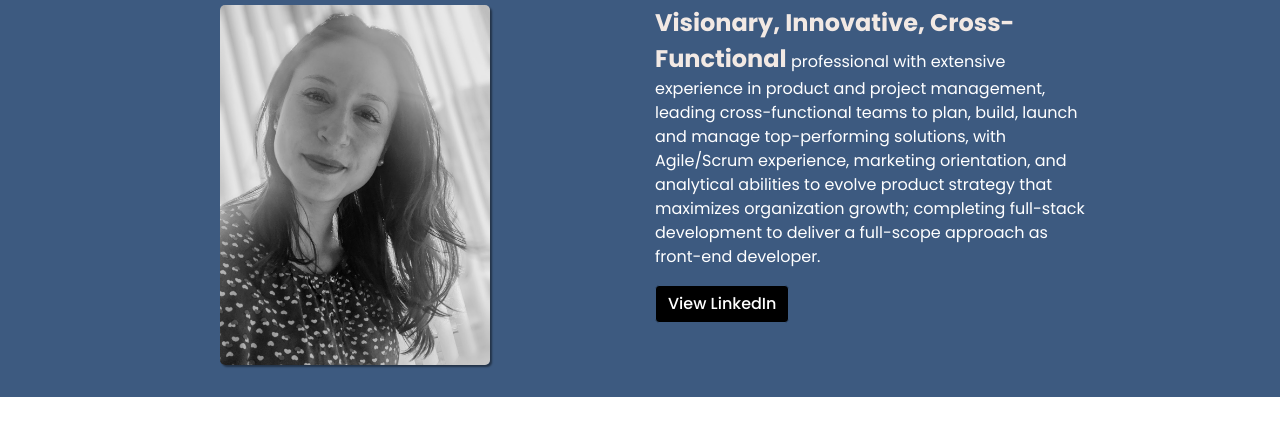
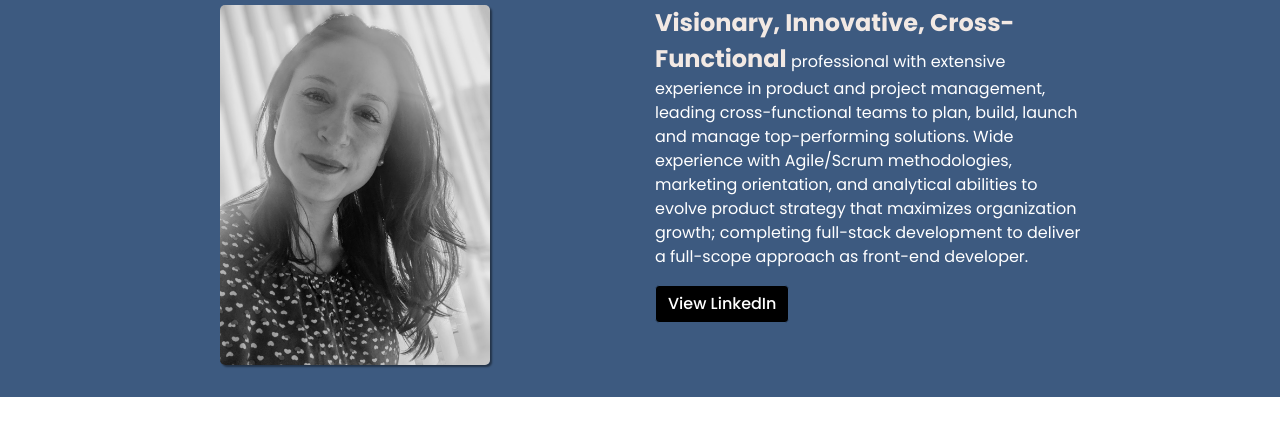
Before and after one commit to aoliveiramagalhaes/portfolio, a website: page index.html in a window 1280 px wide. Shown: the part 755-1181 px from the top of the page. Drawn offline with nearby package versions, Linux system fonts and the light colour scheme.

Commit message:
updated readme

```diff
--- a/index.html
+++ b/index.html
@@ -61,10 +61,10 @@
           <div class="about-wrapper-info">
             <p>
               <span class="about-span">Visionary, Innovative, Cross-Functional</span> professional with extensive
-              experience in
-              product and project management, leading cross-functional teams to plan, build, launch and manage
-              top-performing solutions, with Agile/Scrum experience, marketing orientation, and analytical abilities to
-              evolve product strategy that maximizes organization growth; completing full-stack development to
+              experience in product and project management, leading cross-functional teams to plan, build, launch and
+              manage top-performing solutions. Wide experience with Agile/Scrum methodologies, marketing orientation,
+              and analytical abilities to evolve product strategy that maximizes organization growth; completing
+              full-stack development to
               deliver a full-scope approach as front-end developer.
             </p>
 
```
Also changed, not shown: README.md.
